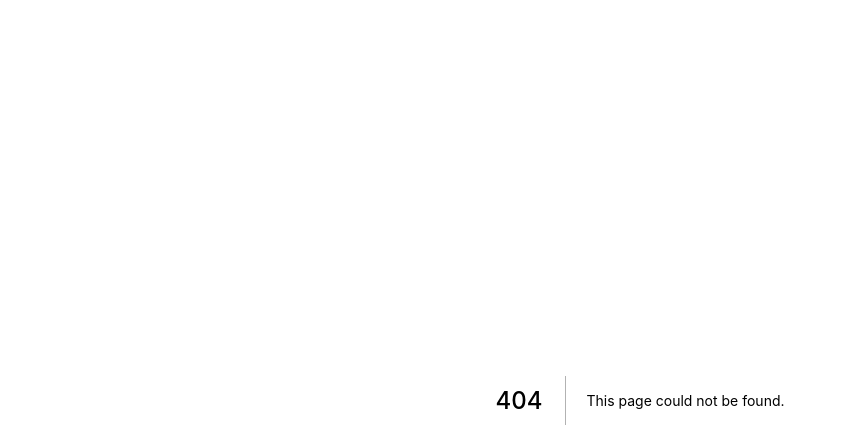
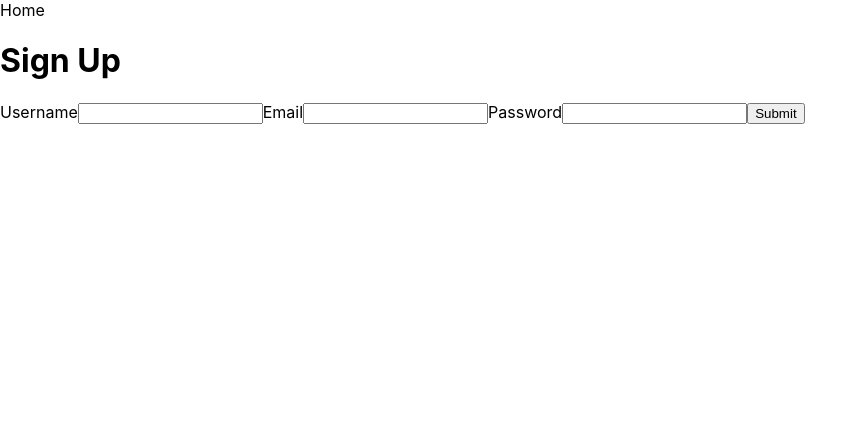
Before and after one commit to twinstae/backend-hardtraining, a Next.js app in the folder realworld-next/: page /auth/signup in a window 1280 px wide. Before the commit this address had no page. Shown: the top 448 px of the page, without its empty margins (0-867 px from the left). Built offline with nearby package versions, Linux system fonts and the light colour scheme.

Commit message:
feat: 회원가입 페이지 구현
Co-authored-by: antartic-penguin <chloeeee210@users.noreply.github.com>
Co-authored-by: lisohh <lisohh@users.noreply.github.com>

```diff
--- a/realworld-next/pages/articles/[slug].tsx
+++ b/realworld-next/pages/articles/[slug].tsx
@@ -1,4 +1,5 @@
 import type { NextPage, GetStaticProps, GetStaticPaths } from 'next'
+import Link from 'next/link';
 
 type ArticleT = {
   slug: string;
@@ -41,6 +42,11 @@ const ArticleDetail: NextPage<ArticleDetailProps> = ({ article, comments }) => {
 
   return (
     <>
+      <Link href="/">
+        <a>
+          Home
+        </a>
+      </Link>
       <h1>{article.title}</h1>
       <p> {article.body}</p>
 
--- /dev/null
+++ b/realworld-next/pages/auth/signup.tsx
@@ -0,0 +1,60 @@
+import type { NextPage } from 'next'
+import Link from 'next/link'
+
+const SignUp: NextPage = () => {
+  // username
+  // email
+  // password
+
+
+
+  return (
+    <div>
+      <Link href="/">
+        <a>
+          Home
+        </a>
+      </Link>
+      <main>
+        <h1>Sign Up</h1>
+        <form
+          id="signup-form"
+          onSubmit={(e) => {
+          e.preventDefault()
+
+          const data = new FormData(document.getElementById('signup-form') as HTMLFormElement)
+
+          // 서버에 요청 보내기
+          const API_ROOT = 'https://api.realworld.io/api';
+
+          fetch(API_ROOT+'/users', {
+            method: 'POST',
+            headers: {
+              'Content-Type': 'application/json',
+            },
+            body: JSON.stringify({
+              user: Object.fromEntries(data.entries())
+            }),
+          }).then(res => {
+            console.log(res.status, res.statusText)
+            return res.json()
+          }).then(body => {
+            console.log(body)
+          })
+        }}>
+        <label htmlFor="username">Username</label>
+        <input type="text" id="username" name="username" required minLength={8} />
+        <label htmlFor="email">Email</label>
+        <input type="email" id="email" name="email" required />
+        <label htmlFor="password">Password</label>
+        <input type="password" id="password" name="password" required minLength={8}
+          pattern="^(?=.*[A-Za-z])(?=.*\d)(?=.*[$@$!%*#?&])[A-Za-z\d$@$!%*#?&]{8,}$" />
+
+        <button type="submit">Submit</button>
+      </form>
+      </main>
+    </div>
+  )
+}
+
+export default SignUp
```
Also changed, not shown: realworld-next/pages/index.tsx (+7 -1 lines).
